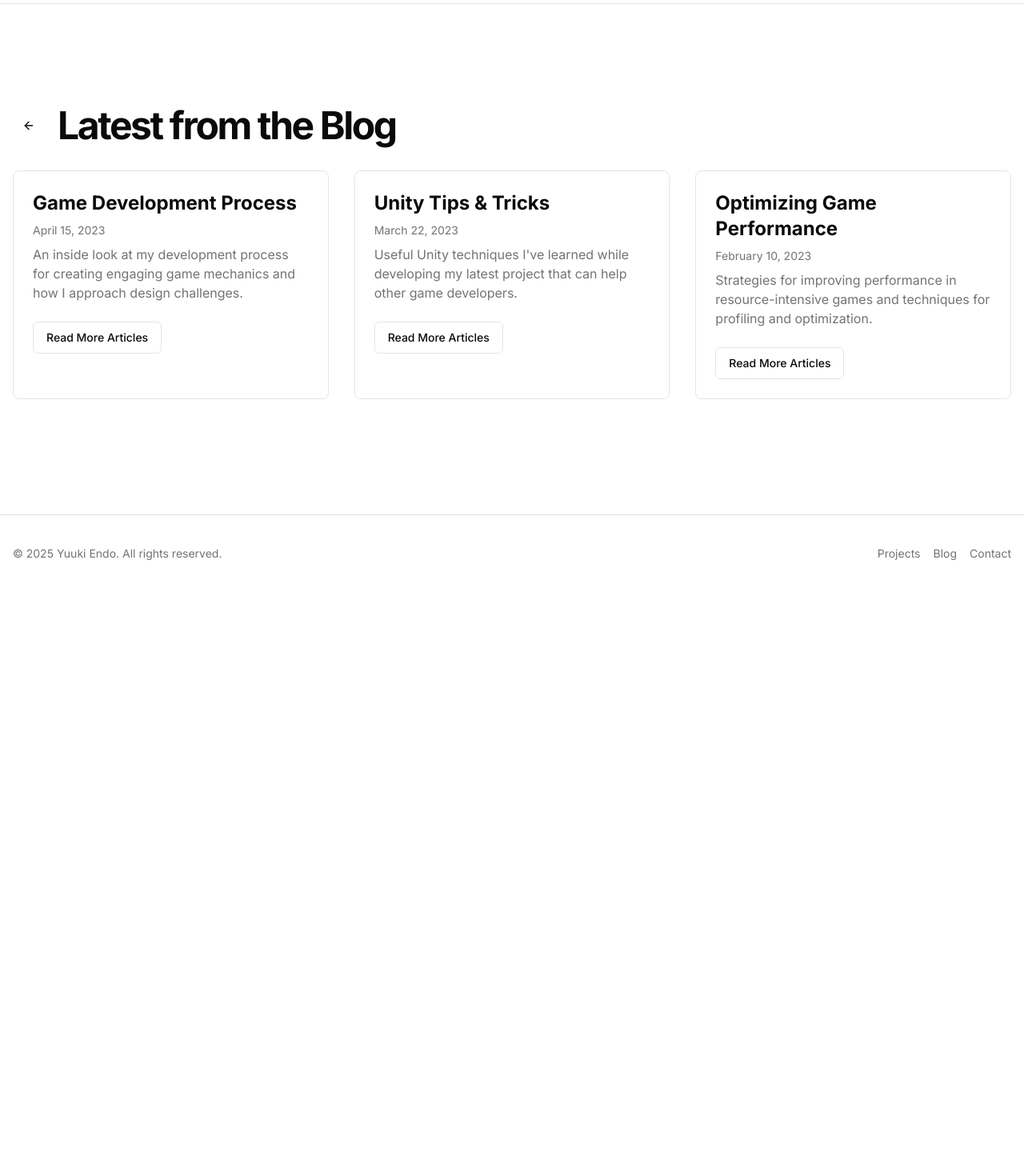
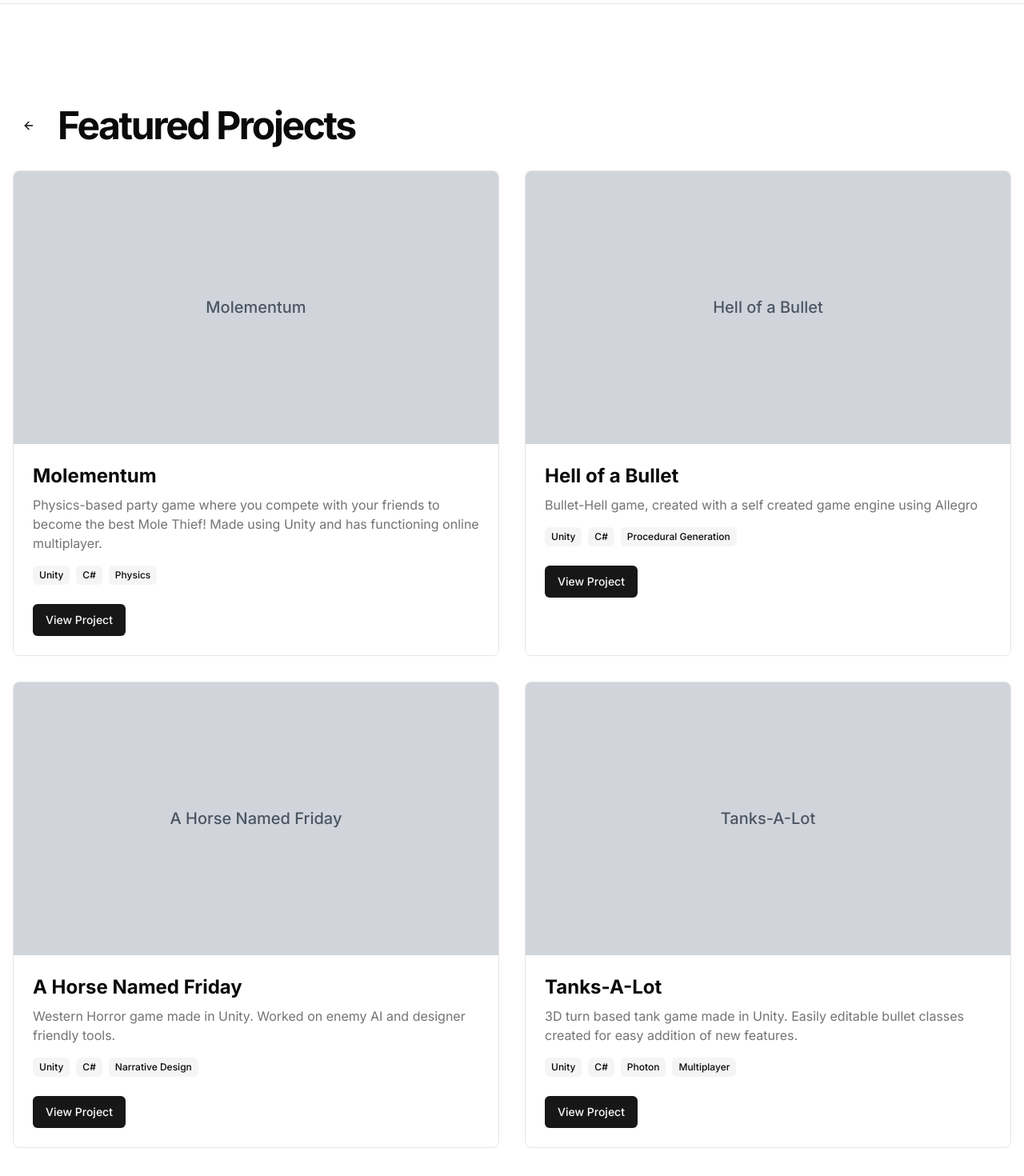
Before and after one commit to YuukiEndo/yuukiendo.github.io, a Next.js app: page /projects in a window 1280 px wide. Shown: the part 60-1530 px from the top of the page at 80% size. Before the commit the page ends 800 px from the top, so only its background shows below. Built offline with nearby package versions, Linux system fonts and the light colour scheme.

Commit message:
changed blog page with projects page

```diff
--- a/app/projects/page.tsx
+++ b/app/projects/page.tsx
@@ -7,7 +7,7 @@ import { useLanguage } from "@/contexts/language-context"
 import { SiteHeader } from "@/components/site-header"
 import { SiteFooter } from "@/components/site-footer"
 
-export default function BlogPage() {
+export default function ProjectsPage() {
   const { t } = useLanguage()
 
   return (
@@ -22,53 +22,112 @@ export default function BlogPage() {
                   <span className="sr-only">Back to home</span>
                 </Link>
               </Button>
-              <h1 className="text-3xl font-bold tracking-tighter sm:text-4xl md:text-5xl">{t("blog.title")}</h1>
+              <h1 className="text-3xl font-bold tracking-tighter sm:text-4xl md:text-5xl">{t("projects.title")}</h1>
             </div>
 
-            <div className="grid gap-8 md:grid-cols-2 lg:grid-cols-3">
+            <div className="grid gap-8 md:grid-cols-2">
               <div className="group relative overflow-hidden rounded-lg border">
+                <div className="aspect-video overflow-hidden bg-gray-300">
+                  <div className="h-full w-full flex items-center justify-center text-gray-600 text-xl font-medium">
+                    Molementum
+                  </div>
+                </div>
                 <div className="p-6">
-                  <h2 className="text-2xl font-bold">Game Development Process</h2>
-                  <p className="mt-2 text-sm text-muted-foreground">April 15, 2023</p>
-                  <p className="mt-2 text-muted-foreground">
-                    An inside look at my development process for creating engaging game mechanics and how I approach
-                    design challenges.
-                  </p>
+                  <h2 className="text-2xl font-bold">Molementum</h2>
+                  <p className="mt-2 text-muted-foreground">{t("project.molementum.description")}</p>
+                  <div className="mt-4 flex flex-wrap gap-2">
+                  <span className="inline-flex items-center rounded-md bg-muted px-2 py-1 text-xs font-medium">
+                    Unity
+                  </span>
+                    <span className="inline-flex items-center rounded-md bg-muted px-2 py-1 text-xs font-medium">C#</span>
+                    <span className="inline-flex items-center rounded-md bg-muted px-2 py-1 text-xs font-medium">
+                    Physics
+                  </span>
+                  </div>
                   <div className="mt-6">
-                    <Button variant="outline" asChild>
-                      <Link href="/blog/post-1">{t("blog.readMore")}</Link>
+                    <Button asChild>
+                      <Link href="/projects/molementum">{t("projects.viewProject")}</Link>
                     </Button>
                   </div>
                 </div>
               </div>
 
               <div className="group relative overflow-hidden rounded-lg border">
+                <div className="aspect-video overflow-hidden bg-gray-300">
+                  <div className="h-full w-full flex items-center justify-center text-gray-600 text-xl font-medium">
+                    Hell of a Bullet
+                  </div>
+                </div>
                 <div className="p-6">
-                  <h2 className="text-2xl font-bold">Unity Tips & Tricks</h2>
-                  <p className="mt-2 text-sm text-muted-foreground">March 22, 2023</p>
-                  <p className="mt-2 text-muted-foreground">
-                    Useful Unity techniques I've learned while developing my latest project that can help other game
-                    developers.
-                  </p>
+                  <h2 className="text-2xl font-bold">Hell of a Bullet</h2>
+                  <p className="mt-2 text-muted-foreground">{t("project.hellOfABullet.description")}</p>
+                  <div className="mt-4 flex flex-wrap gap-2">
+                  <span className="inline-flex items-center rounded-md bg-muted px-2 py-1 text-xs font-medium">
+                    Unity
+                  </span>
+                    <span className="inline-flex items-center rounded-md bg-muted px-2 py-1 text-xs font-medium">C#</span>
+                    <span className="inline-flex items-center rounded-md bg-muted px-2 py-1 text-xs font-medium">
+                    Procedural Generation
+                  </span>
+                  </div>
                   <div className="mt-6">
-                    <Button variant="outline" asChild>
-                      <Link href="/blog/post-2">{t("blog.readMore")}</Link>
+                    <Button asChild>
+                      <Link href="/projects/hell-of-a-bullet">{t("projects.viewProject")}</Link>
                     </Button>
                   </div>
                 </div>
               </div>
 
               <div className="group relative overflow-hidden rounded-lg border">
+                <div className="aspect-video overflow-hidden bg-gray-300">
+                  <div className="h-full w-full flex items-center justify-center text-gray-600 text-xl font-medium">
+                    A Horse Named Friday
+                  </div>
+                </div>
                 <div className="p-6">
-                  <h2 className="text-2xl font-bold">Optimizing Game Performance</h2>
-                  <p className="mt-2 text-sm text-muted-foreground">February 10, 2023</p>
-                  <p className="mt-2 text-muted-foreground">
-                    Strategies for improving performance in resource-intensive games and techniques for profiling and
-                    optimization.
-                  </p>
+                  <h2 className="text-2xl font-bold">A Horse Named Friday</h2>
+                  <p className="mt-2 text-muted-foreground">{t("project.horseNamedFriday.description")}</p>
+                  <div className="mt-4 flex flex-wrap gap-2">
+                  <span className="inline-flex items-center rounded-md bg-muted px-2 py-1 text-xs font-medium">
+                    Unity
+                  </span>
+                    <span className="inline-flex items-center rounded-md bg-muted px-2 py-1 text-xs font-medium">C#</span>
+                    <span className="inline-flex items-center rounded-md bg-muted px-2 py-1 text-xs font-medium">
+                    Narrative Design
+                  </span>
+                  </div>
                   <div className="mt-6">
-                    <Button variant="outline" asChild>
-                      <Link href="/blog/post-3">{t("blog.readMore")}</Link>
+                    <Button asChild>
+                      <Link href="/projects/horse-named-friday">{t("projects.viewProject")}</Link>
+                    </Button>
+                  </div>
+                </div>
+              </div>
+
+              <div className="group relative overflow-hidden rounded-lg border">
+                <div className="aspect-video overflow-hidden bg-gray-300">
+                  <div className="h-full w-full flex items-center justify-center text-gray-600 text-xl font-medium">
+                    Tanks-A-Lot
+                  </div>
+                </div>
+                <div className="p-6">
+                  <h2 className="text-2xl font-bold">Tanks-A-Lot</h2>
+                  <p className="mt-2 text-muted-foreground">{t("project.tanksALot.description")}</p>
+                  <div className="mt-4 flex flex-wrap gap-2">
+                  <span className="inline-flex items-center rounded-md bg-muted px-2 py-1 text-xs font-medium">
+                    Unity
+                  </span>
+                    <span className="inline-flex items-center rounded-md bg-muted px-2 py-1 text-xs font-medium">C#</span>
+                    <span className="inline-flex items-center rounded-md bg-muted px-2 py-1 text-xs font-medium">
+                    Photon
+                  </span>
+                    <span className="inline-flex items-center rounded-md bg-muted px-2 py-1 text-xs font-medium">
+                    Multiplayer
+                  </span>
+                  </div>
+                  <div className="mt-6">
+                    <Button asChild>
+                      <Link href="/projects/tanks-a-lot">{t("projects.viewProject")}</Link>
                     </Button>
                   </div>
                 </div>
```
